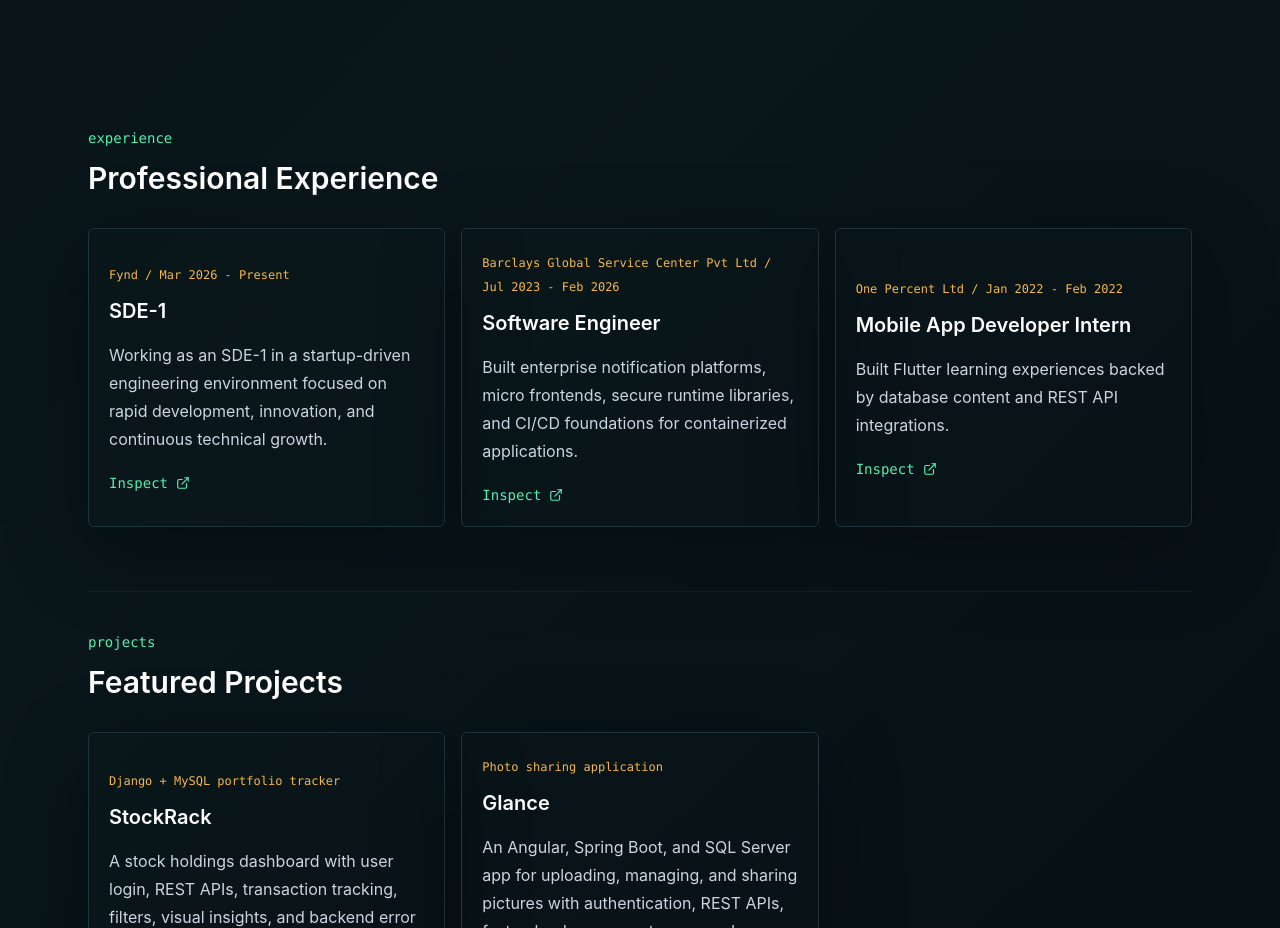
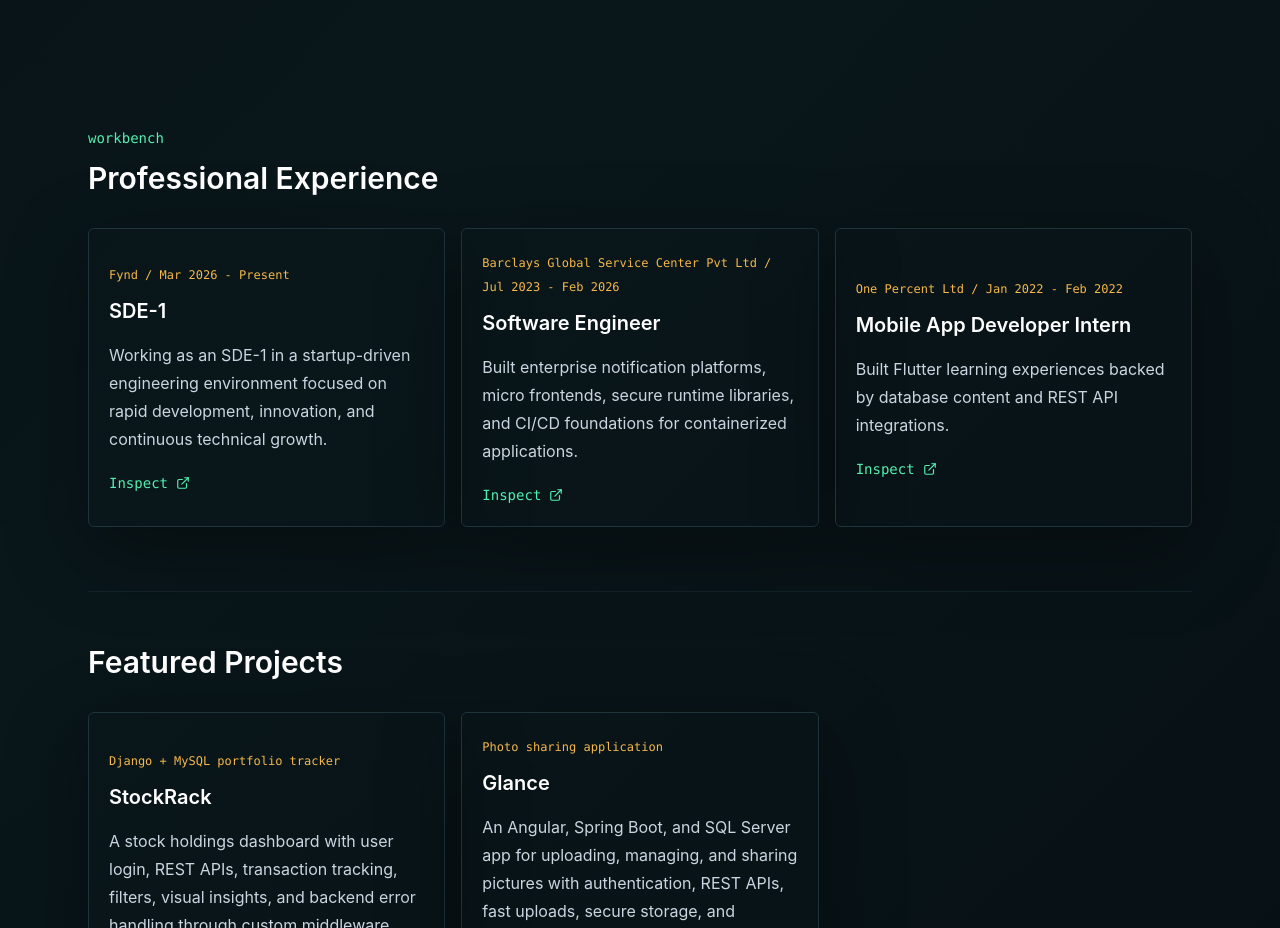
Before and after one commit to Mayank7832/portfolio-website, a Next.js app: page / in a window 1280 px wide. Shown: the part 1466-2394 px from the top of the page. Built offline with nearby package versions, Linux system fonts and the light colour scheme.

Commit message:
headings updated

```diff
--- a/components/Portfolio.tsx
+++ b/components/Portfolio.tsx
@@ -39,7 +39,7 @@
 
       <section className="relative mx-auto max-w-6xl px-4 py-16 sm:px-6">
         <div>
-          <p className="font-mono text-sm text-mint">experience</p>
+          <p className="font-mono text-sm text-mint">workbench</p>
           <h2 className="mt-3 text-3xl font-semibold text-white">Professional Experience</h2>
         </div>
         <div className="mt-8 grid gap-4 md:grid-cols-2 xl:grid-cols-3">
@@ -60,7 +60,7 @@
         </div>
 
         <div className="mt-16 border-t border-line/50 pt-10">
-          <p className="font-mono text-sm text-mint">projects</p>
+          {/* <p className="font-mono text-sm text-mint">projects</p> */}
           <h2 className="mt-3 text-3xl font-semibold text-white">Featured Projects</h2>
         </div>
         <div className="mt-8 grid gap-4 md:grid-cols-2 xl:grid-cols-3">
```
